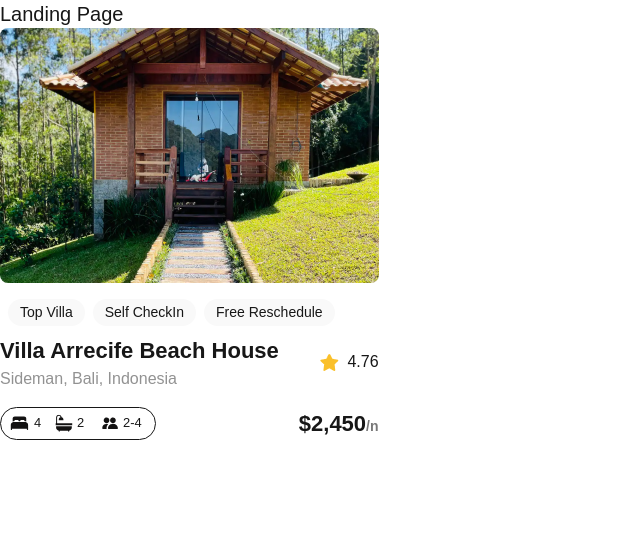
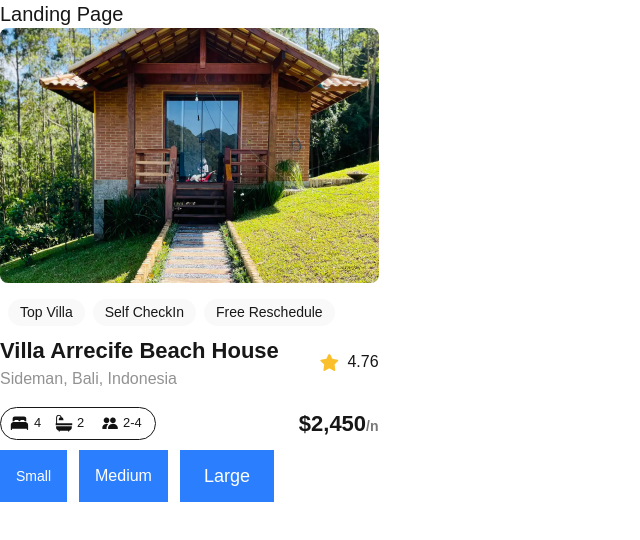
Before and after one commit to ebenamoafo2/alx-project-0x00-setup, a Next.js app in the folder alx-project-0x00/: page /landing in a window 1280 px wide. Shown: the top 540 px of the page, without its empty margins (0-640 px from the left). Built offline with nearby package versions, Linux system fonts and the light colour scheme.

Commit message:
Add Button component and integrate it into the Landing page

```diff
--- /dev/null
+++ b/alx-project-0x00/components/Button.tsx
@@ -0,0 +1,18 @@
+import React from "react";
+
+interface ButtonProps {
+  title: string;
+  className?: string;
+}
+
+const Button: React.FC<ButtonProps> = ({ title, className }) => {
+  return (
+    <button
+      className={`px-4 py-2 font-medium bg-blue-500 text-white hover:bg-blue-600 transition ${className}`}
+    >
+      {title}
+    </button>
+  );
+};
+
+export default Button;
--- a/alx-project-0x00/pages/landing.tsx
+++ b/alx-project-0x00/pages/landing.tsx
@@ -1,10 +1,16 @@
 import Card from "@/components/Card"
-
+import Button from '../components/Button'
 const Landing: React.FC =  () => {
   return (
     <div>
       <h1 className=" text-xl font-extralight">Landing Page</h1>
       <Card />
+      {/* Sizes */}
+      <div className="flex space-x-3">
+        <Button title="Small" className="text-sm px-2 py-1" />
+        <Button title="Medium" className="text-base px-4 py-2" />
+        <Button title="Large" className="text-lg px-6 py-3" />
+      </div>
     </div>
   )
 }
```
